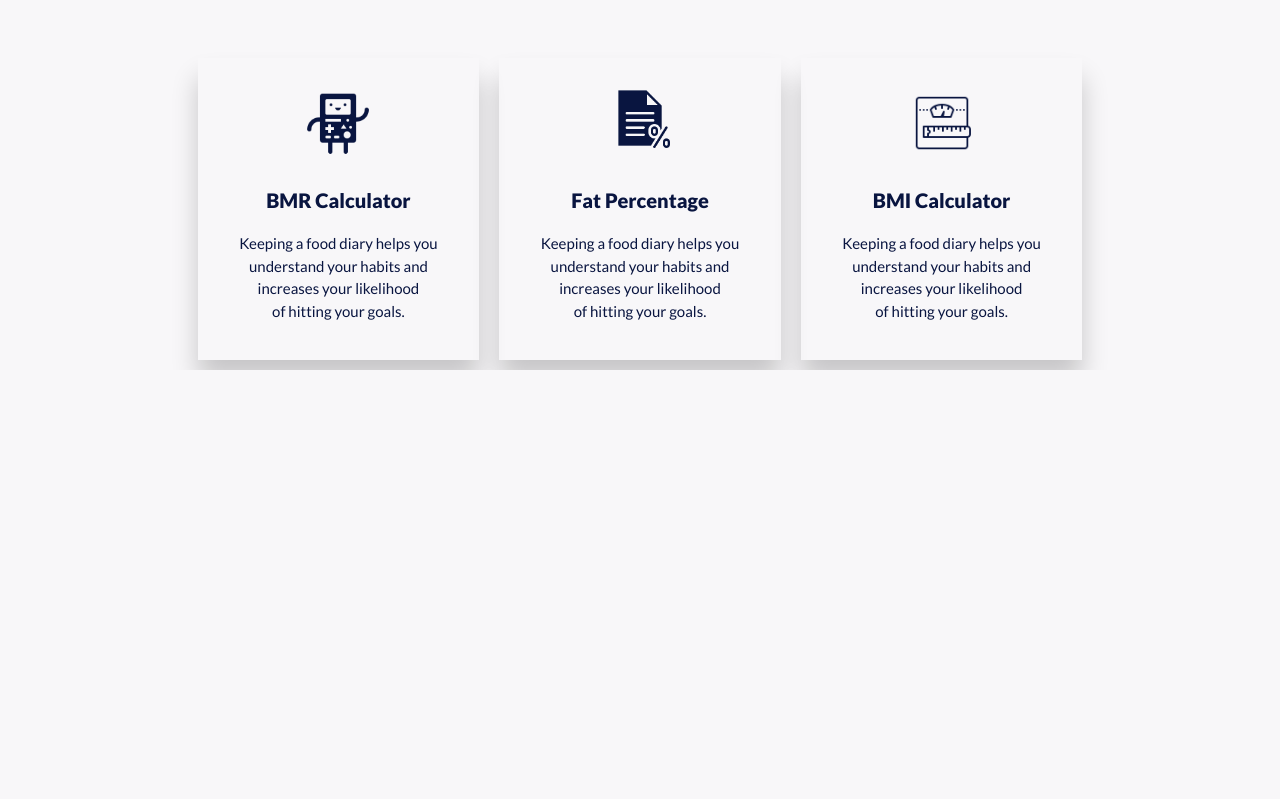
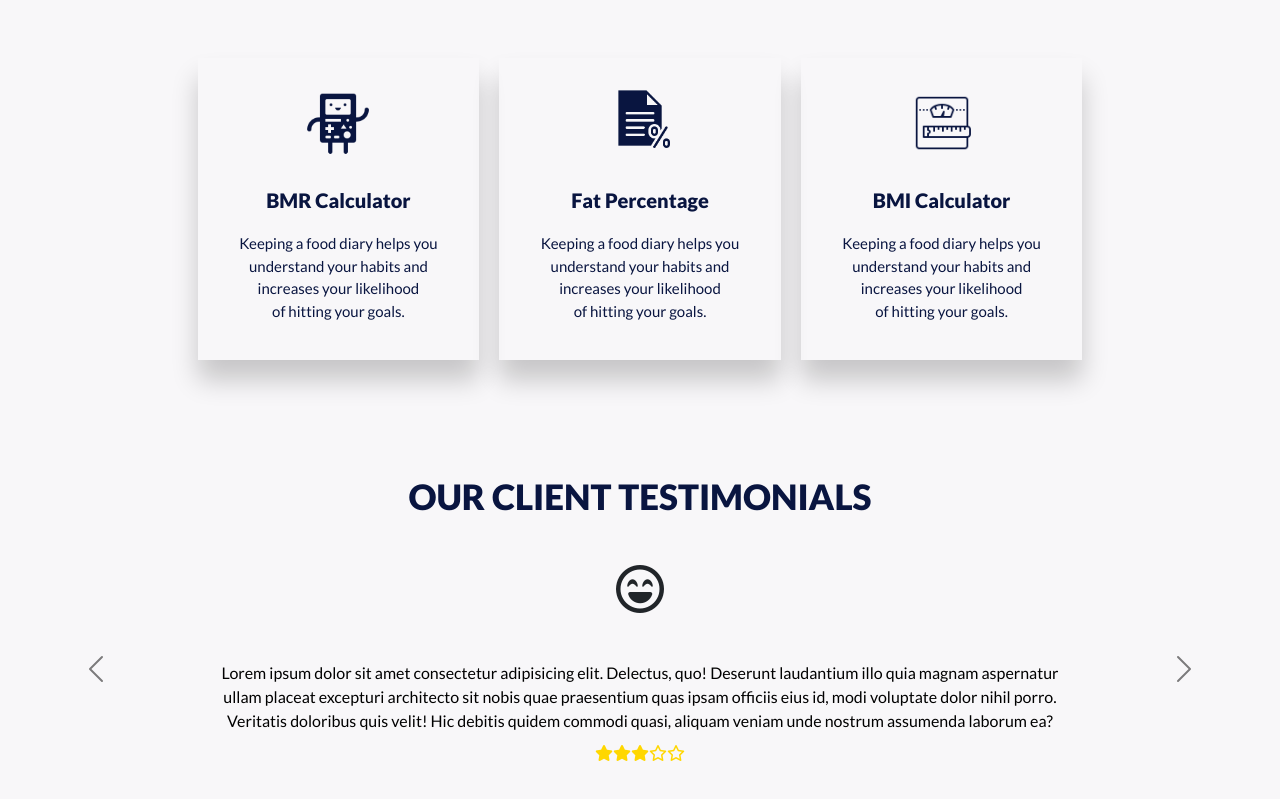
Before and after one commit to pratham0543/Fitology, a React (Create React App) app: page / in a window 1280 px wide. Shown: the part 699-1498 px from the top of the page. Before the commit the page ends 1069 px from the top, so only its background shows below. Built offline with nearby package versions, Linux system fonts and the light colour scheme.

Commit message:
changed font syle and created testimonials section

```diff
--- a/src/App.css
+++ b/src/App.css
@@ -1,9 +1,10 @@
 /* color theme is #091540 #F8F7F9 */
-@import url('https://fonts.googleapis.com/css2?family=Lato:wght@400;900&display=swap');
+/* @import url('https://fonts.googleapis.com/css2?family=Lato:wght@400;900&display=swap'); */
+@import url('https://fonts.googleapis.com/css2?family=Ubuntu&display=swap');
 :root{
   --dark-font:#091540;
   --light-font:#F8F7F9;
-  --font-fam:'Lato', sans-serif;;
+  --font-fam:'Ubuntu', sans-serif;
 }
 
 
@@ -11,5 +12,4 @@ body{
   background-color: #F8F7F9;
   font-family: var(--font-fam);
 
-
 }
--- a/src/App.js
+++ b/src/App.js
@@ -3,7 +3,9 @@ import './App.css';
 import Calculator from './Calculator/Calculator.jsx';
 import Start from './Getstarted/Start.jsx';
 import Footer from './footer/Footer.jsx';
+import Testi from './Testimonials/Testi.jsx';
 import { Component } from 'react';
+
 class App extends Component{
   constructor(props){
     super(props);
@@ -22,6 +24,8 @@ class App extends Component{
         {/* Calculator Start */}
         <Calculator/>
         {/* Calculator End */}
+        {/* Testimonials */}
+        <Testi/>
       </>
     )
   }
--- a/src/Getstarted/Start.jsx
+++ b/src/Getstarted/Start.jsx
@@ -1,17 +1,17 @@
 import './start.css'
 const Start=()=>
 {
-    return(<>
+    return(<div>
         <div className="start"></div>
             <p className='start_para'>
              <h1 className="heading  animate__animated  animate__fadeInLeft"><i><span className="left-quote">“</span>Fitness is a Lifestyle not a Destination<span className="right-quote">”</span></i> </h1>
                 <p className='mx-auto pt-0'> Goals are meant to be achieved, records are meant to be broken.
                 Be it any goal muscle building,fat loss,weight loss or just maintenence we have the right guidance on how to
                 achieve and shape your body.</p>
-                <button type="button" class="btn btn-dark start_btn">GET STARTED</button>
+               <button type="button" class="btn btn-dark start_btn">GET STARTED</button>
             </p>
 
-</>
+</div>
     )
 }
 export default Start;
--- /dev/null
+++ b/src/Testimonials/Caritems.jsx
@@ -0,0 +1,19 @@
+const Caritems=(props)=>
+{
+    const a=`carousel-item `+props.active;
+    return(
+<div className={a}>
+            <p class="test_pic pt-3"><i className={props.smile}></i></p>
+            <p className="mx-auto carousel-data">Lorem ipsum dolor sit amet consectetur adipisicing elit. Delectus, quo! Deserunt laudantium illo quia magnam aspernatur ullam placeat excepturi architecto sit nobis quae praesentium quas ipsam officiis eius id, modi voluptate dolor nihil porro.
+              Veritatis doloribus quis velit! Hic debitis quidem commodi quasi, aliquam veniam unde nostrum assumenda laborum ea?<br/>
+              <p className="pt-2 star"><i className="fa-sharp fa-solid fa-star"></i><i className="fa-sharp fa-solid fa-star"></i><i className="fa-sharp fa-solid fa-star"></i><i class="fa-regular fa-star"></i><i class="fa-regular fa-star"></i></p>
+
+            </p>
+            </div>
+)
+}
+Caritems.defaultProps={
+    active:"",
+
+}
+export default Caritems;
--- /dev/null
+++ b/src/Testimonials/Testi.jsx
@@ -0,0 +1,33 @@
+import './testi.css'
+import Caritems from './Caritems';
+const Testi = () => {
+
+  return (
+    <>
+      <h2 className="calculator-heading testi-heading">OUR CLIENT TESTIMONIALS</h2>
+      <div id="carouselExampleControls" class="carousel slide" data-bs-ride="carousel">
+        <div class="carousel-inner">
+          <Caritems active="active" smile="fa-regular fa-face-laugh-beam"></Caritems>
+          <Caritems smile="fa-regular fa-face-laugh" ></Caritems>
+          <Caritems smile="fa-regular fa-face-smile-wink"></Caritems>
+          <Caritems smile="fa-regular fa-face-grin-beam"></Caritems>
+        </div>
+        <button class="carousel-control-prev" type="button" data-bs-target="#carouselExampleControls" data-bs-slide="prev">
+          <p class="carousel-control-prev-icon" aria-hidden="true"></p>
+          <p class="visually-hidden">Previous</p>
+        </button>
+        <button class="carousel-control-next" type="button" data-bs-target="#carouselExampleControls" data-bs-slide="next">
+          <p class="carousel-control-next-icon" aria-hidden="true"></p>
+          <p class="visually-hidden">Next</p>
+        </button>
+      </div>
+    </>
+
+
+
+
+
+  )
+
+}
+export default Testi;
--- /dev/null
+++ b/src/Testimonials/testi.css
@@ -0,0 +1,22 @@
+.carousel-item .carousel-data{
+    padding:20px;
+    width: 70%;
+    color:black;
+
+}
+.carousel-item .test_pic{
+    font-size:3em;
+    padding-top:0
+}
+.carousel-item{
+    text-align: center;
+}
+.fa-star{
+    color:gold !important;
+}
+.carousel-control-next-icon, .carousel-control-prev-icon{
+    filter:invert(100%);
+}
+.testi-heading{
+    margin-top:3em;
+}
--- a/src/navbar/Navbar.jsx
+++ b/src/navbar/Navbar.jsx
@@ -1,6 +1,7 @@
 import './navbar.css';
 import LoginModal from './LoginModal';
 import NavElements from './NavElements';
+
 function Navbar(){
 return(
     <div className="main">
@@ -26,6 +27,7 @@ return(
     <div className="collapse navbar-collapse nav-ul" id="navbarNav">
       <ul className="navbar-nav">
         {/* Provide with href links in props */}
+
        <NavElements text="Home"/>
        <NavElements text="Nutriton"/>
        <NavElements text="Sports"/>
--- a/src/navbar/navbar.css
+++ b/src/navbar/navbar.css
@@ -129,7 +129,7 @@
   p {
     text-align: center;
     padding-top: 2em;
-    color: var(--dark-font);
+    /* color: var(--dark-font); */
   }
   p a {
     color: #e1e1e1;
```
